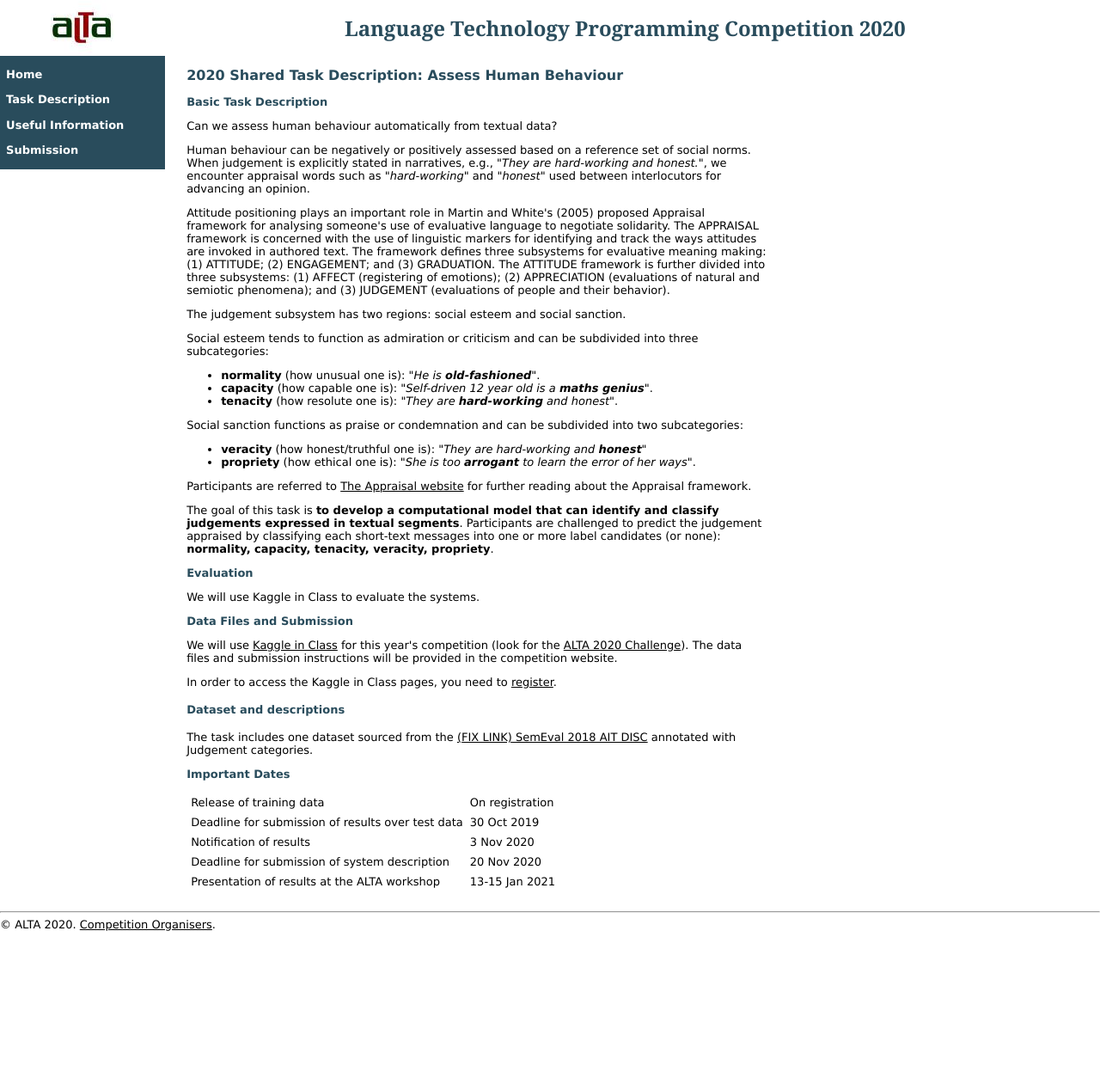
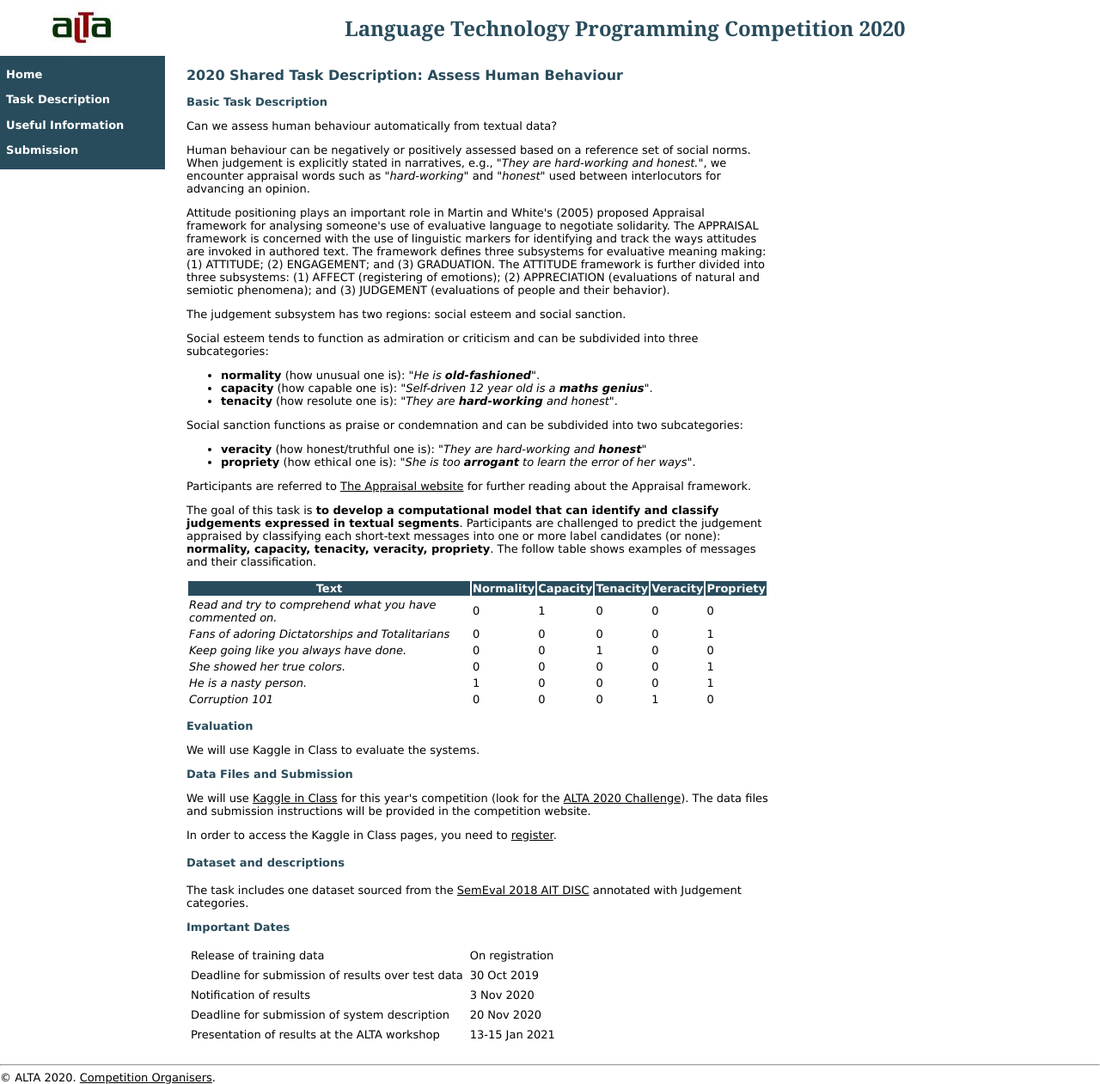
Before and after one commit to altaexec/alta-website, a Jekyll site: the page events/sharedtask2020/description.html, which Jekyll copies as it is, in a window 1280 px wide. Shown: the whole page at 86% size. Built offline with Jekyll 4.4.1, drawn with Linux system fonts in a browser that asks for light colours; before the commit the page ends 1083 px from its top, so only the background shows below that.

Commit message:
Update shared task 2020

```diff
--- a/events/sharedtask2020/description.html
+++ b/events/sharedtask2020/description.html
@@ -94,7 +94,23 @@ Language Technology Programming Competition 2020</td>
 <p>Participants are referred to <a href="http://www.languageofevaluation.info/appraisal/">The Appraisal website</a> for further reading about the Appraisal framework.</p>
 
 
-<p>The goal of this task is <strong>to develop a computational model that can identify and classify judgements expressed in textual segments</strong>. Participants are challenged to predict the judgement appraised by classifying each short-text messages into one or more label candidates (or none): <strong>normality, capacity, tenacity, veracity, propriety</strong>.</p>
+<p>The goal of this task is <strong>to develop a computational model that can identify and classify judgements expressed in textual segments</strong>. Participants are challenged to predict the judgement appraised by classifying each short-text messages into one or more label candidates (or none): <strong>normality, capacity, tenacity, veracity, propriety</strong>. The follow table shows examples of messages and their classification.</p>
+
+<table>
+  <tr><th>Text</th><th>Normality</th><th>Capacity</th><th>Tenacity</th><th>Veracity</th><th>Propriety</th></tr>
+  <tr><td><em>Read and try to comprehend what you have commented on.</em></td>
+  <td>0</td><td>1</td><td>0</td><td>0</td><td>0</td></tr>
+  <tr><td><em>Fans of adoring Dictatorships and Totalitarians</em></td>
+    <td>0</td><td>0</td><td>0</td><td>0</td><td>1</td></tr>
+  <tr><td><em>Keep going like you always have done.</em></td>
+    <td>0</td><td>0</td><td>1</td><td>0</td><td>0</td></tr>
+  <tr><td><em>She showed her true colors.</em></td>
+    <td>0</td><td>0</td><td>0</td><td>0</td><td>1</td></tr>
+  <tr><td><em>He is a nasty person.</em></td>
+    <td>1</td><td>0</td><td>0</td><td>0</td><td>1</td></tr>
+  <tr><td><em>Corruption 101</em></td>
+    <td>0</td><td>0</td><td>0</td><td>1</td><td>0</td></tr>
+</table>
 
 <h3>Evaluation</h3>
 
@@ -116,7 +132,7 @@ to <a href="index.html#register">register</a>.</p>
 
 <h4>Dataset and descriptions</h4>
 
-<p>The task includes one dataset sourced from the <a href="">(FIX LINK) SemEval 2018 AIT DISC</a> annotated with Judgement categories.</p>
+<p>The task includes one dataset sourced from the <a href="https://competitions.codalab.org/competitions/17751#learn_the_details-datasets">SemEval 2018 AIT DISC</a> annotated with Judgement categories.</p>
 
 
 <h3>Important Dates</h3>
--- a/events/sharedtask2020/index.html
+++ b/events/sharedtask2020/index.html
@@ -194,7 +194,7 @@ contact Diego Molla
  <tr>
  <td class="news">
 <dl>
-    <dt>04 August 2020</dt>
+    <dt>20 August 2020</dt>
     <dd>Welcome to the ALTA 2020 Shared Task!</dd>
 </dl>
  </td>
--- a/events/sharedtask2020/sharedtask.css
+++ b/events/sharedtask2020/sharedtask.css
@@ -18,6 +18,13 @@ p,td,tr,table,body,li,ul,i,b {
   font-size: small;
   font-family: Verdana, Arial, Helvetica, sans-serif;
   color: #000000;
+}
+
+th {
+  font-size: small;
+  font-family: Verdana, Arial, Helvetica, sans-serif;
+  color: #ffffff;
+  background-color: #294c5c;
 }
 
 h1 {
```
